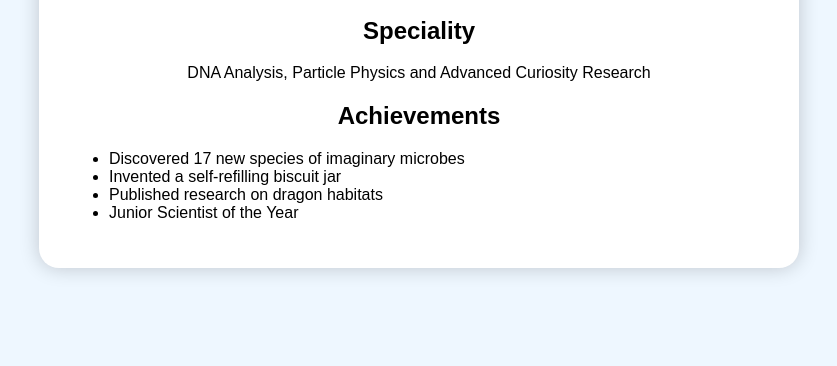
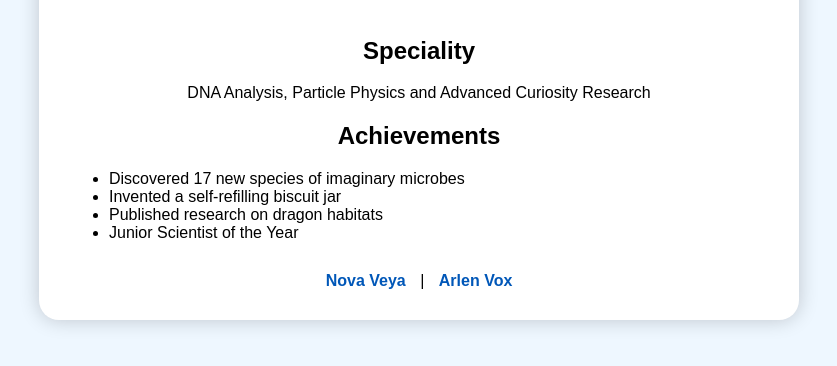
Before and after one commit to AC91-netizen/scientist-profiles, a plain HTML site: page index.html in a window 1280 px wide. Shown: the part 360-726 px from the top of the page, without its empty margins (221-1058 px from the left). Drawn offline with Linux system fonts and the light colour scheme.

Commit message:
Update index.html

```diff
--- a/index.html
+++ b/index.html
@@ -1,11 +1,14 @@
 <!DOCTYPE html>
 <html>
+
 <head>
+
 <title>Dr. Nova Veya</title>
 
 <style>
+
 body{
-    font-family:Arial;
+    font-family:Arial,sans-serif;
     background:#eef7ff;
     text-align:center;
     padding:30px;
@@ -35,8 +38,22 @@ h1{
     padding:10px;
     border-radius:10px;
     display:inline-block;
+    margin-bottom:20px;
 }
+
+.links{
+    margin-top:30px;
+}
+
+.links a{
+    color:#0057b8;
+    text-decoration:none;
+    font-weight:bold;
+    margin:0 10px;
+}
+
 </style>
+
 </head>
 
 <body>
@@ -60,14 +77,20 @@ Advanced Curiosity Research
 
 <h2>Achievements</h2>
 
-<ul style="text-align:left">
+<ul style="text-align:left;">
 <li>Discovered 17 new species of imaginary microbes</li>
 <li>Invented a self-refilling biscuit jar</li>
 <li>Published research on dragon habitats</li>
 <li>Junior Scientist of the Year</li>
 </ul>
 
+<div class="links">
+<a href="index.html">Nova Veya</a> |
+<a href="arlen.html">Arlen Vox</a>
+</div>
+
 </div>
 
 </body>
+
 </html>
```
